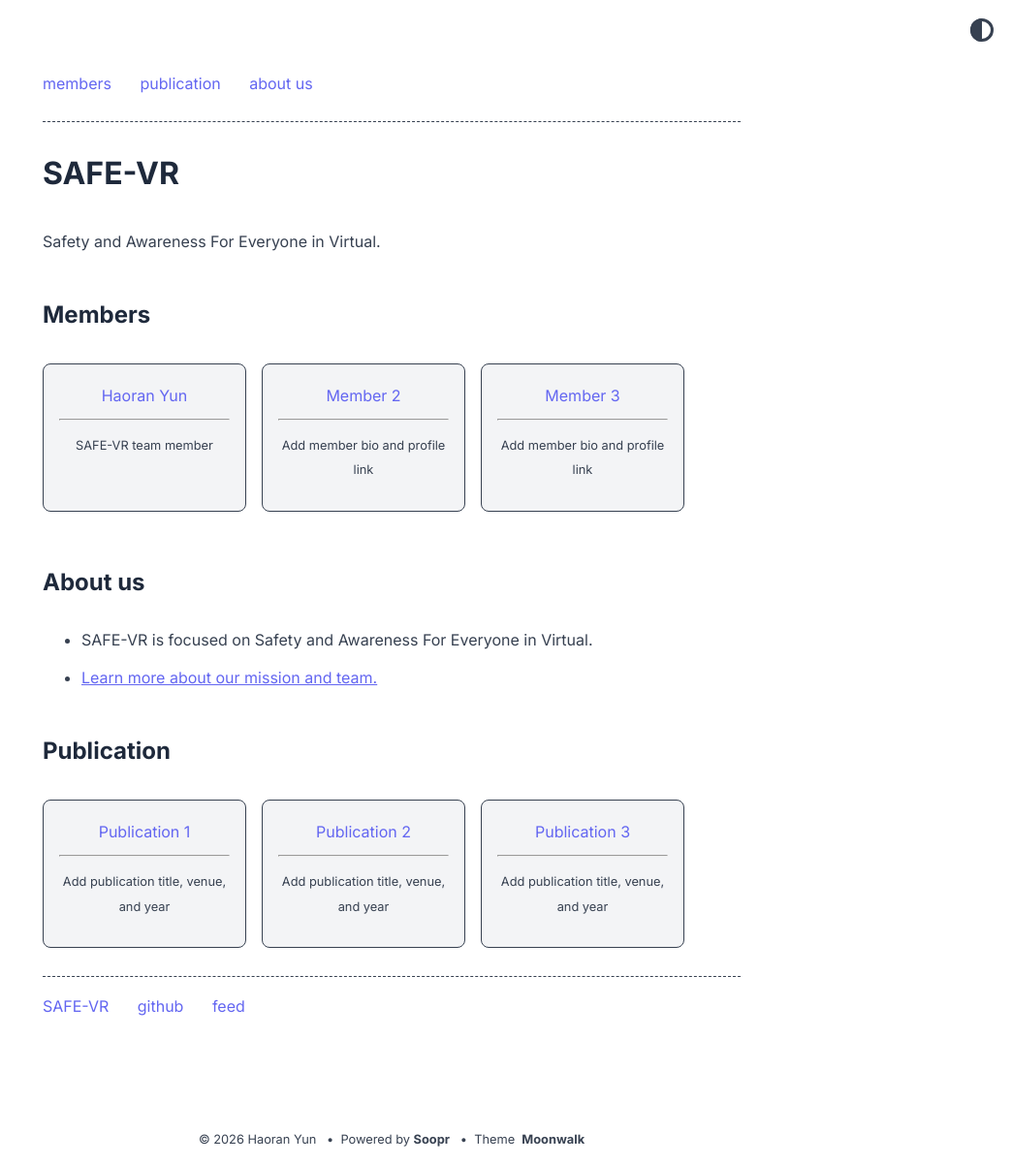
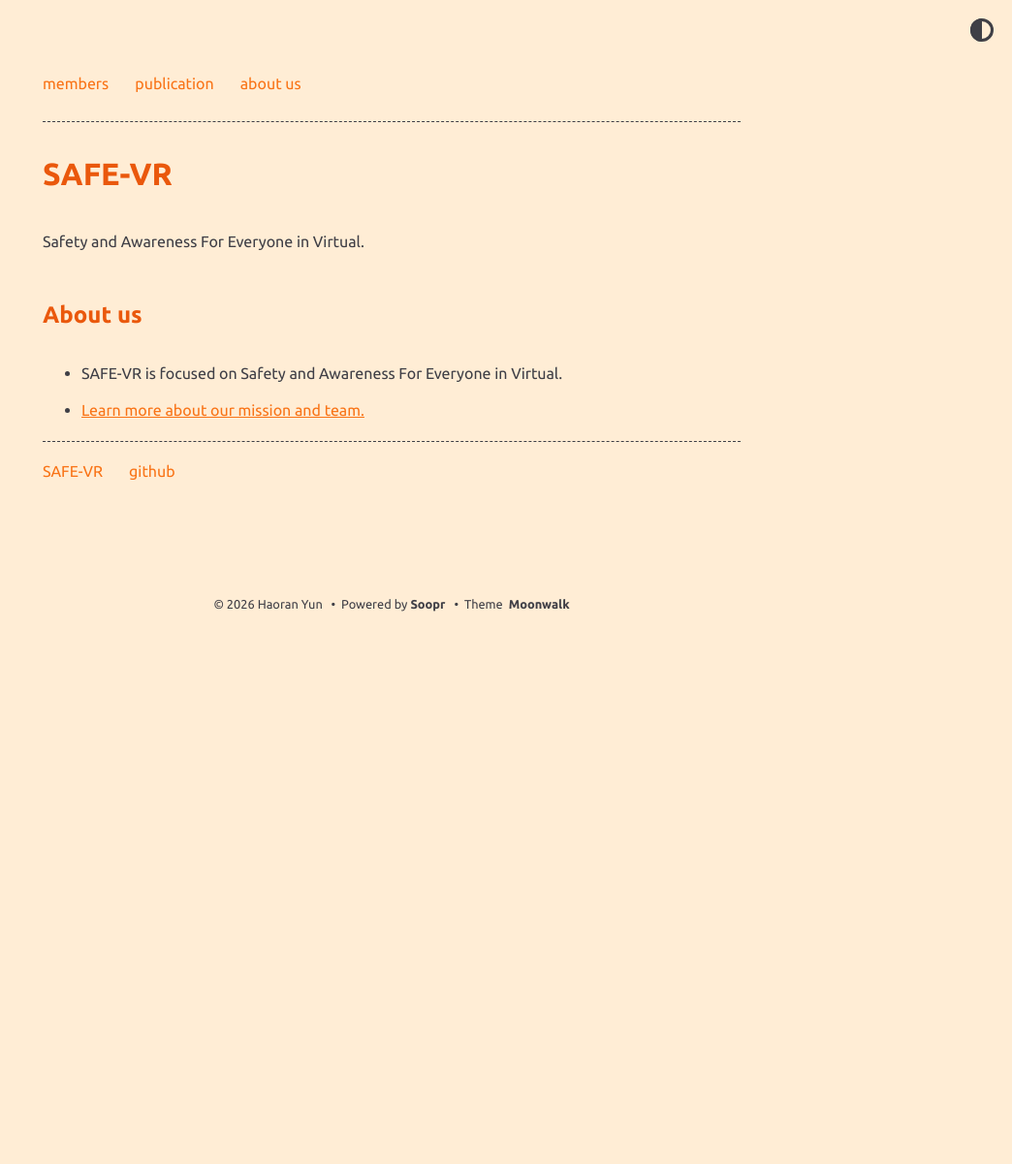
Before and after one commit to SAFE-VR/SAFE-VR.github.io, a Jekyll site: the page built from index.md, in a window 1280 px wide. Shown: the whole page at 97% size, without its empty margins (236-1280 px from the left). Built offline with Jekyll 4.4.1, drawn with Linux system fonts in a browser that asks for light colours; after the commit the page ends 900 px from its top, so only the background shows below that.

Commit message:
Customize SAFE-VR home layout, footer, and theme styling

```diff
--- a/_config.yml
+++ b/_config.yml
@@ -25,7 +25,7 @@ theme_config:
   show_footer: true # show footer links in home page,add in _data/home.yml
   show_copyright: true # show copyright notice in footer
   # following keys are using to create home layout
-  show_projects: true # show projects as cards, add in _data/home.yml
+  show_projects: false # show projects as cards, add in _data/home.yml
   show_blog: false # show blog posts added in _posts
   show_old_projects: true # show old projects as cards, add in _data/home.yml
   show_misc_list: true # show generic vertical list for misc details, add _data/home.yml
@@ -34,9 +34,9 @@ theme_config:
   # options for "home" page
   home:
     title_projects: Members
-    title_misc_list: About us
     title_blog: Blog
     title_old_projects: Publication
+    title_misc_list: About us
 
 soopr:
   publish_token: "" # sign up at https://www.soopr.co to get your publish token and personalize share and reaction options
--- a/_data/home.yml
+++ b/_data/home.yml
@@ -11,7 +11,7 @@ navbar_entries:
 project_entries:
   - title: Haoran Yun
     url: about
-    desc: SAFE-VR team member
+    desc: MSCA Postdoc Fellow
 
   - title: Member 2
     url: false
@@ -41,9 +41,6 @@ footer_entries:
   - title: github
     url: https://github.com/SAFE-VR
 
-  - title: feed
-    url: feed.xml
-
 misc_entries:
   - title: SAFE-VR is focused on Safety and Awareness For Everyone in Virtual.
     url: false
--- a/_layouts/home.html
+++ b/_layouts/home.html
@@ -16,24 +16,11 @@ layout: default
 
 {{ content }}
 
-{% if site.theme_config.show_projects == true %}
-  <h2>{{ site.theme_config.home.title_projects }}</h2>
-  {% include card_list.html collection=site.data.home.project_entries %}
-{% endif %}
+
 
 {% if site.theme_config.show_misc_list == true %}
   <h2>{{ site.theme_config.home.title_misc_list }}</h2>
   {% include vertical_list.html collection=site.data.home.misc_entries %}
-{% endif %}
-
-{% if site.theme_config.show_blog == true %}
-  <h2>{{ site.theme_config.home.title_blog }}</h2>
-  {% include post_list.html %}
-{% endif %}
-
-{% if site.theme_config.show_old_projects == true %}
-  <h2>{{ site.theme_config.home.title_old_projects }}</h2>
-  {% include card_list.html collection=site.data.home.old_project_entries %}
 {% endif %}
 
 
--- a/_sass/moonwalk.scss
+++ b/_sass/moonwalk.scss
@@ -1,10 +1,10 @@
 @import url('https://fonts.googleapis.com/css2?family=Roboto+Mono&display=swap');
-@import url('https://fonts.googleapis.com/css2?family=Inter:wght@400;700&display=swap');
+@import url('https://fonts.googleapis.com/css2?family=Ubuntu:wght@400;700&display=swap');
 
 html { height: 100%; }
 
 body {
-  font-family:  "Inter", -apple-system, "avenir next", avenir, roboto, noto, ubuntu, "helvetica neue", helvetica, sans-serif;
+  font-family: "Ubuntu", -apple-system, "avenir next", avenir, roboto, noto, "helvetica neue", helvetica, sans-serif;
   font-size: 1.0rem;
   line-height: 2;
   margin: 0;
@@ -65,29 +65,31 @@ img {
 }
 @mixin light-appearance {
   html, body {
-      --bg: #FFF;
-      --bg-secondary: #f3f4f6;
-      --headings: #1e293b;
-      --text: #374151;
-      --text-secondary: #6b7280;
-      --links: #6366f1;
-      --highlight: #FFECB2; // light yellow
-      --code-text: #9D174D;
-      --share-text: #999;
+      --bg: #FFEDD5;
+      --bg-secondary: #ffd3b8;
+      --headings: #EA580C;
+      --text: #3f3f46;
+      --text-secondary: #78716c;
+      --links: #f97316;
+      --highlight: #fde047;
+      --accent: #ec4899;
+      --code-text: #c2410c;
+      --share-text: #78716c;
   }
 }
 // -------------- THEME SWITCHER -------------- //
 @mixin dark-appearance {
   html, body  {
-      --headings: #74c0fc;
-      --links: #91A7FF;
-      --highlight: #41C7C7;
-      --bg: #1f242A;
-      --bg-secondary: #323945;
-      --text: #adb5bd;
-      --text-secondary: #9CA3AF;
-      --code-text: #91A7FF;
-      --share-text: #C4C4C4;
+      --bg: #1a0f0a;
+      --bg-secondary: #2a1a12;
+      --headings: #fed7aa;
+      --text: #fde7d7;
+      --text-secondary: #fca5a5;
+      --links: #fb923c;
+      --highlight: #facc15;
+      --accent: #f472b6;
+      --code-text: #fdba74;
+      --share-text: #fca5a5;
   };
 }
 
```
Also changed, not shown: Gemfile.lock.
